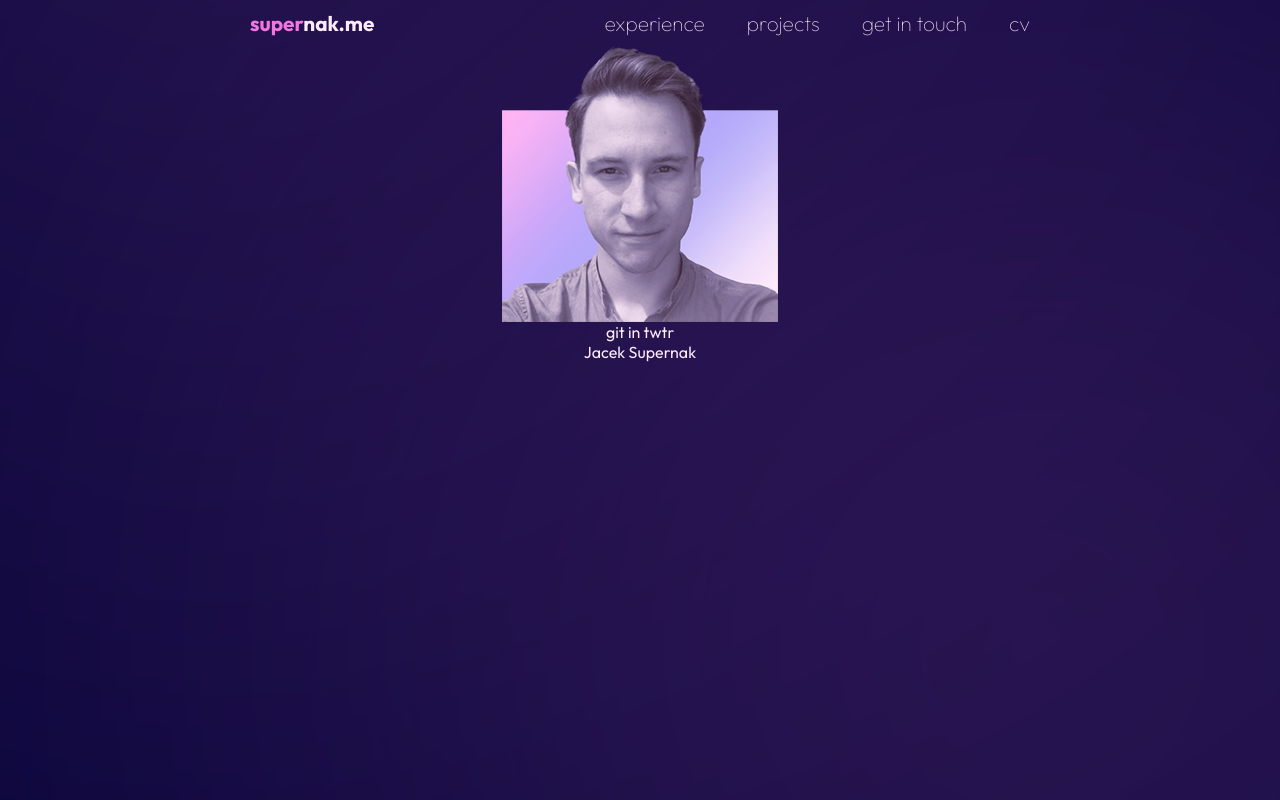
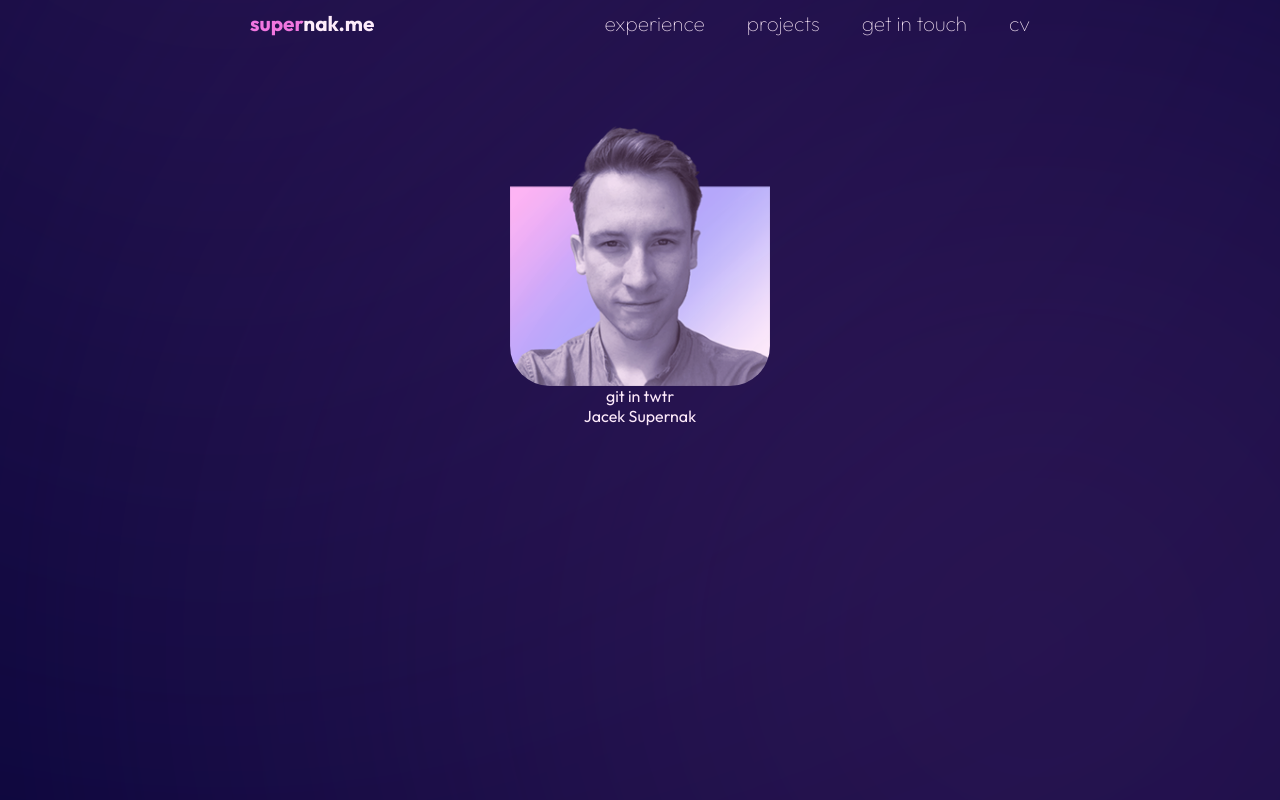
Before and after one commit to jaceksupernak/portfolio, a React (Create React App) app: page / in a window 1280 px wide. Shown: the top 800 px of the page. Built offline with nearby package versions, Linux system fonts and the light colour scheme.

Commit message:
style ProfilePicture component

```diff
--- a/src/components/profilepicture/ProfilePicture.tsx
+++ b/src/components/profilepicture/ProfilePicture.tsx
@@ -3,11 +3,26 @@ import styled from 'styled-components';
 import myFace from '../../assets/profile_picture.png';
 
 const ProfilePictureStyled = styled.img`
+  border-radius: 40px;
+  height: 200px;
+  width: 200px;
 
+
+  @media (min-width: ${({ theme }) => theme.screen.tablet}) {
+    height: 240px;
+    width: 240px;
+    margin-top: 40px;
+  }
+
+  @media (min-width: ${({ theme }) => theme.screen.laptop}) {
+    height: 260px;
+    width: 260px;
+    margin-top: 80px;
+  }
 `;
 
 const ProfilePicture:React.FC = () => (
-  <ProfilePictureStyled src={myFace} />
+  <ProfilePictureStyled src={myFace} alt="Picture of my face" />
 
 );
 
```
